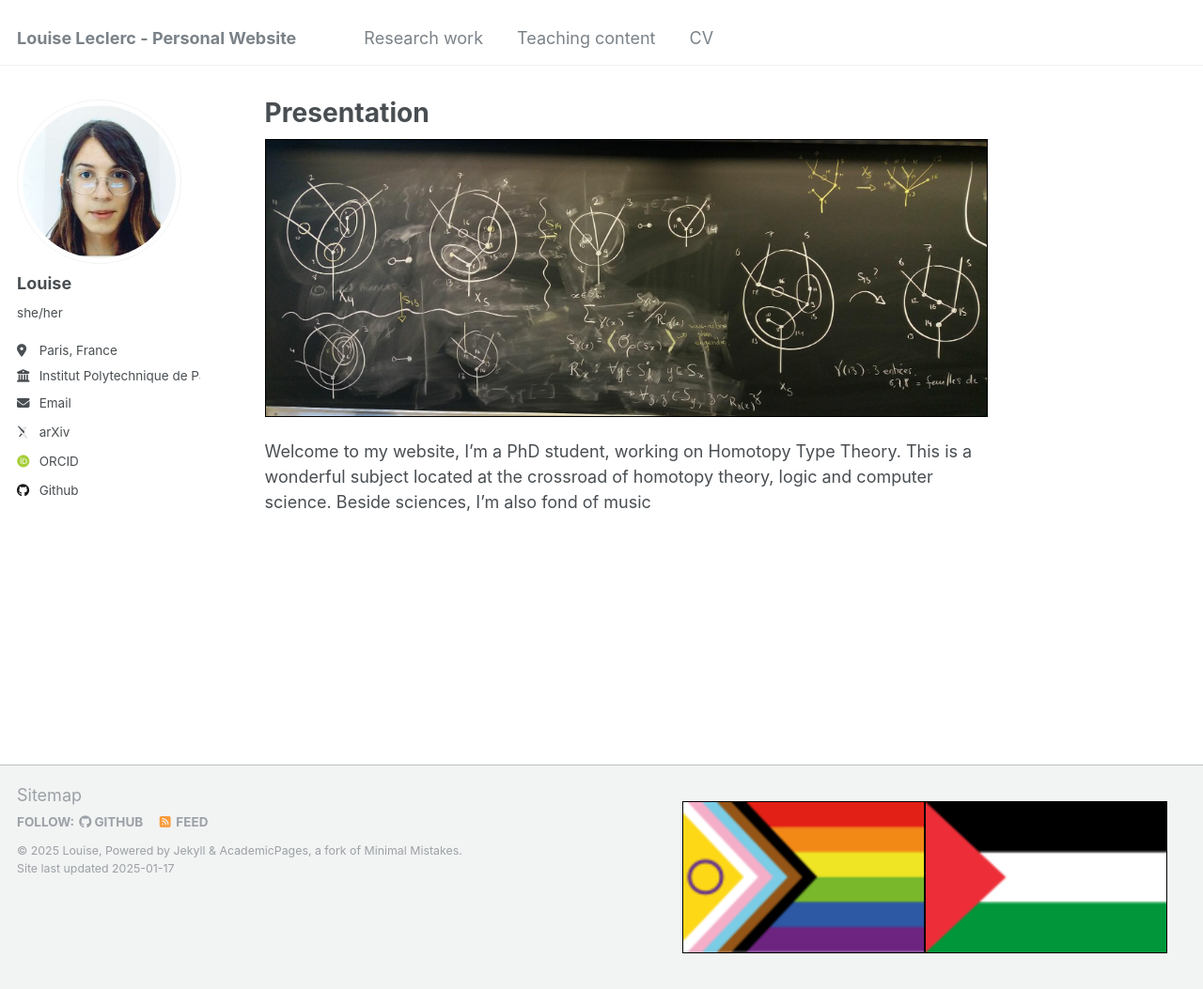
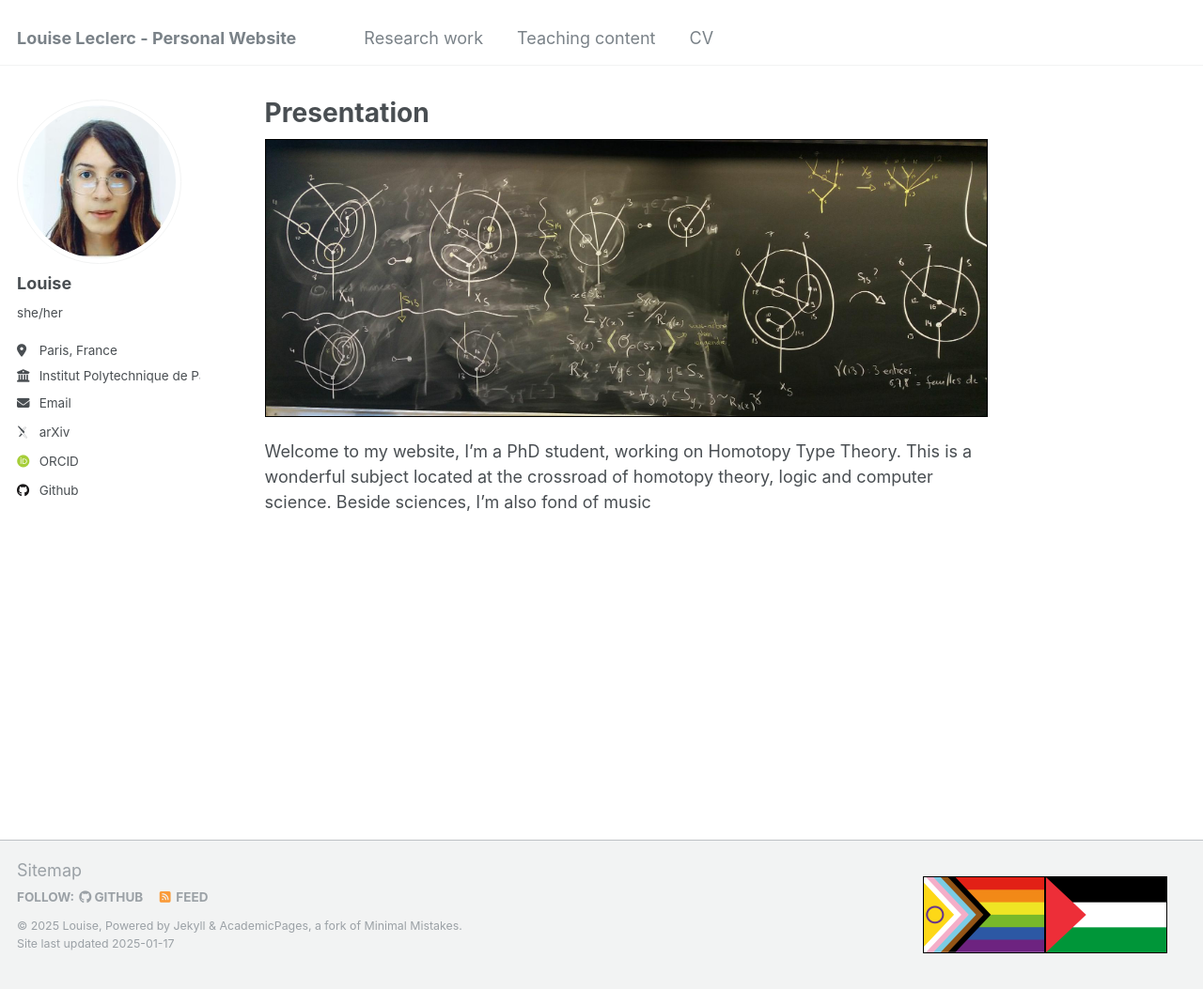
Before and after one commit to luyise/luyise.github.io, a Jekyll site: the page built from _pages/about.md, in a window 1280 px wide and 1053 px high. Shown: the whole window at 94% size. Built offline with Jekyll 4.4.1, drawn with Linux system fonts in a browser that asks for light colours; some web fonts are replaced.

Commit message:
adjusting size

```diff
--- a/_includes/footer/custom.html
+++ b/_includes/footer/custom.html
@@ -18,8 +18,8 @@
 </style>
 
 <div class="container">
-  <img srcset="/images/progress_pride_128.png 128w, /images/progress_pride_64.png 64w" sizes="20vw" alt="support LQBGTQIA+" />
-  <img srcset="/images/palestine_flag_128.png 128w, /images/palestine_flag_64.png 64w" sizes="20vw" alt="support Palestine" />
+  <img srcset="/images/progress_pride_128.png 128w, /images/progress_pride_64.png 64w" sizes="10vw" alt="support LQBGTQIA+" />
+  <img srcset="/images/palestine_flag_128.png 128w, /images/palestine_flag_64.png 64w" sizes="10vw" alt="support Palestine" />
 </div>
 <a href="/sitemap/">Sitemap</a>
 <!-- end custom footer snippets -->
```
